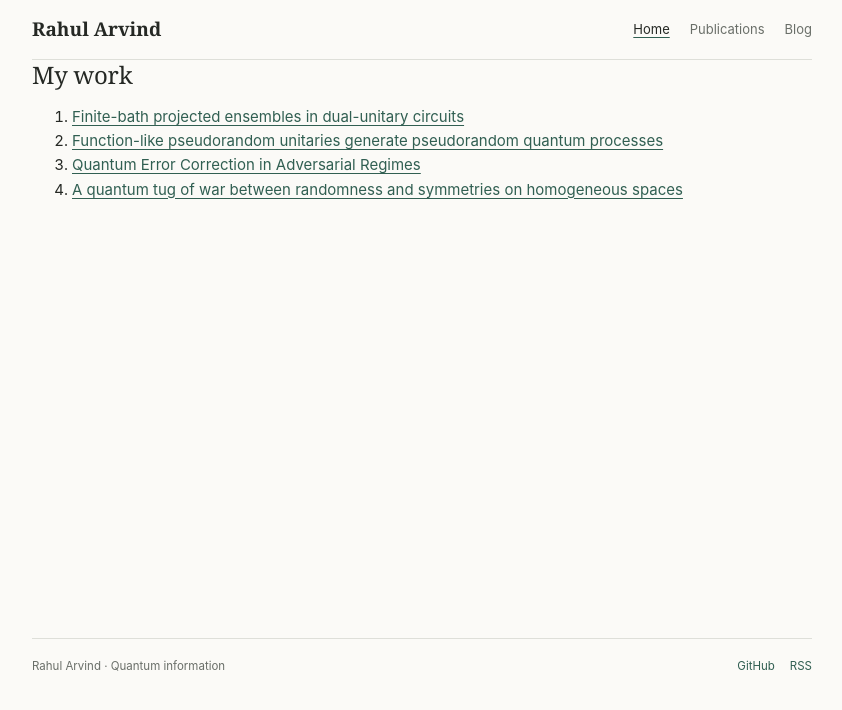
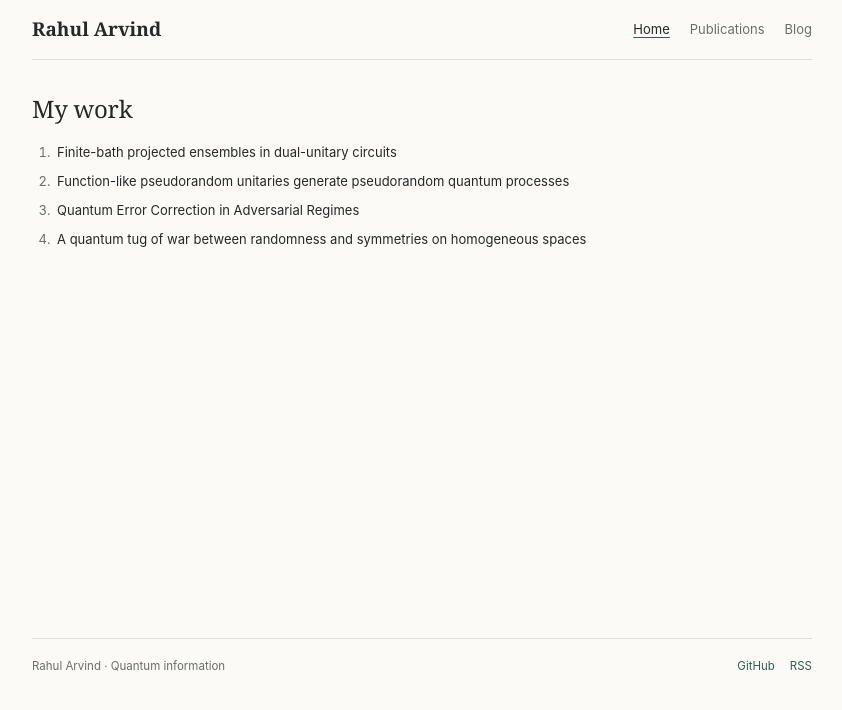
Before and after one commit to rahula06/rahula06.github.io, a Jekyll site: the page built from index.html, in a window 1280 px wide. Shown: the top 710 px of the page, without its empty margins (218-1060 px from the left). Built offline with Jekyll 4.4.1, drawn with Linux system fonts in a browser that asks for light colours.

Commit message:
Restore compact style and simplify homepage

```diff
--- a/assets/style.css
+++ b/assets/style.css
@@ -40,33 +40,41 @@ h1,h2,h3{
   font-weight:400;
   line-height:1.25;
 }
-h1{font-size:32px;letter-spacing:-.6px}
+h1{font-size:38px;letter-spacing:-.9px}
 h2{font-size:24px;letter-spacing:-.25px}
 h3{font-size:19px;letter-spacing:-.1px}
 p{margin:0}
-
-.work-section{padding:34px 0 10px}
-.work-section h1{margin-bottom:18px}
-.pub-title-list{
-  list-style:none;
-  margin:0;
-  padding:0;
-  border-top:1px solid var(--line);
-}
-.pub-title-list li{
-  padding:14px 0;
+.intro-section{
+  padding:38px 0 28px;
   border-bottom:1px solid var(--line);
 }
-.pub-title-list a{
+.intro-section h1{margin-bottom:14px}
+.bio{
+  max-width:680px;
+  color:var(--muted);
+  font-size:15.5px;
+  line-height:1.72;
+}
+.publications-section{padding-top:27px}
+.publications-section>h2{margin-bottom:3px}
+.home-work{padding-top:34px}
+.home-pub-list{
+  margin:14px 0 0;
+  padding-left:22px;
+}
+.home-pub-list li{
+  padding:4px 0 4px 3px;
+  color:var(--muted);
+  font-size:13px;
+}
+.home-pub-list a{
   color:var(--ink);
-  font:18px/1.38 Georgia,"Times New Roman",serif;
   text-decoration:none;
 }
-.pub-title-list a:hover{
+.home-pub-list a:hover{
   color:var(--accent);
   text-decoration:underline;
 }
-
 .paper{
   display:grid;
   grid-template-columns:42px 1fr;
@@ -111,14 +119,6 @@ p{margin:0}
 .page-heading{padding:38px 0 24px;border-bottom:1px solid var(--line)}
 .page-heading h1{font-size:34px}
 .page-heading>p{max-width:620px;margin-top:10px;color:var(--muted)}
-.eyebrow{
-  margin-bottom:8px;
-  color:var(--accent);
-  font-size:11px;
-  font-weight:600;
-  letter-spacing:1.4px;
-  text-transform:uppercase;
-}
 .post-preview{padding:20px 0;border-bottom:1px solid var(--line)}
 .post-preview time{color:var(--muted);font-size:12px}
 .post-preview h2{margin:5px 0;font-size:21px}
@@ -161,10 +161,8 @@ mjx-container[display=true]{overflow-x:auto;overflow-y:hidden}
 @media(max-width:600px){
   .shell{width:calc(100% - 28px)}
   .site-header{padding:15px 0}
-  nav{gap:16px}
-  h1{font-size:29px}
-  .work-section{padding-top:28px}
-  .pub-title-list a{font-size:17px}
+  h1{font-size:34px}
+  .home-work{padding-top:28px}
   .paper{grid-template-columns:1fr;gap:2px;padding:16px 0}
   .paper-year{padding-top:0}
   .paper h3{font-size:18px}
```
